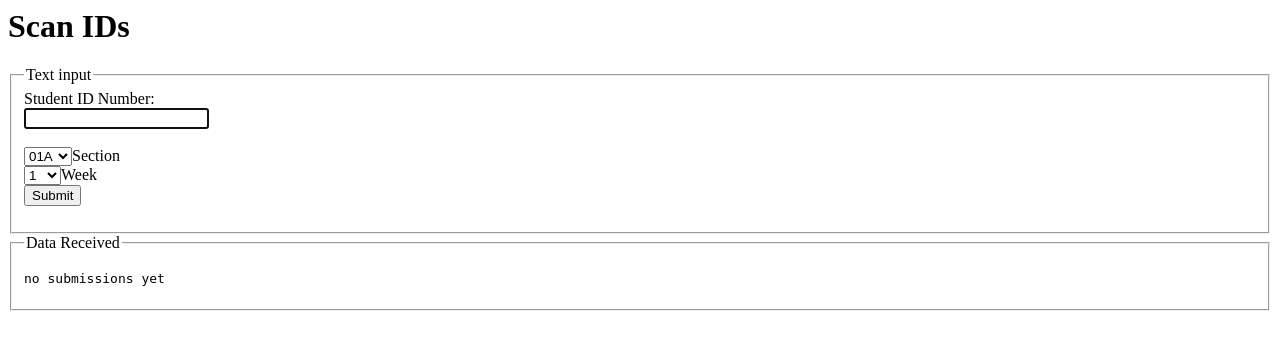
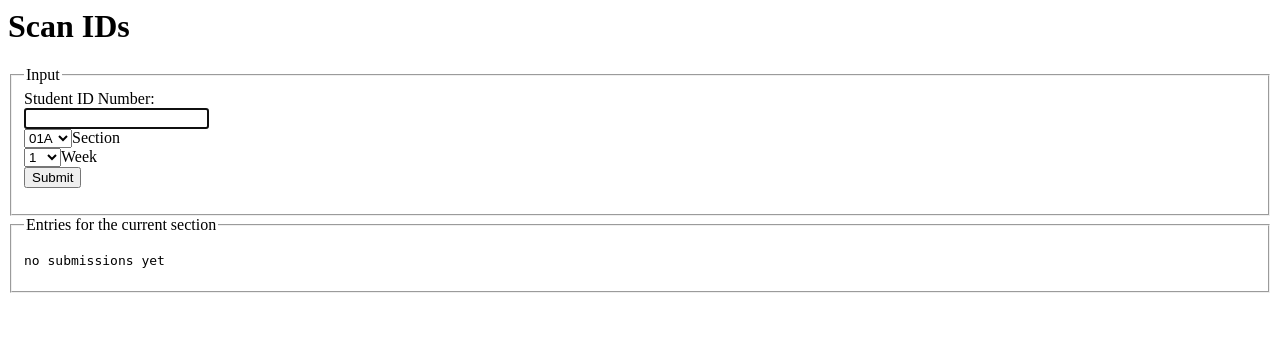
Before and after one commit to kebding/cruzscanner, a Flask app: page /scanner in a window 1280 px wide. Shown: the top 350 px of the page. Run offline with Flask 2, Linux system fonts and the light colour scheme.

Commit message:
remove unneeded imports. minor adjustments to html

```diff
--- a/templates/scanner.html
+++ b/templates/scanner.html
@@ -5,10 +5,10 @@
 <body>
     <h1>Scan IDs</h1>
     <fieldset>
-        <legend>Text input</legend>
+        <legend>Input</legend>
         <form action="/scanner" method="post" id="id_form">
             Student ID Number:<br>
-            <input type="text" name="id_entry" id="id_entry" autofocus><br><br>
+            <input type="text" name="id_entry" id="id_entry" autofocus><br>
             <select id="section" name="section">
                 {% if current_section == "01A": %}
                 <option selected="selected" value="01A">01A<br>
@@ -108,7 +108,7 @@
     </fieldset>
 
     <fieldset>
-        <legend>Data Received</legend>
+        <legend>Entries for the current section</legend>
         <pre id="ids_display">{{ submissions }}</pre>
     </fieldset>
 
```
Also changed, not shown: server.py (+2 -5 lines).
